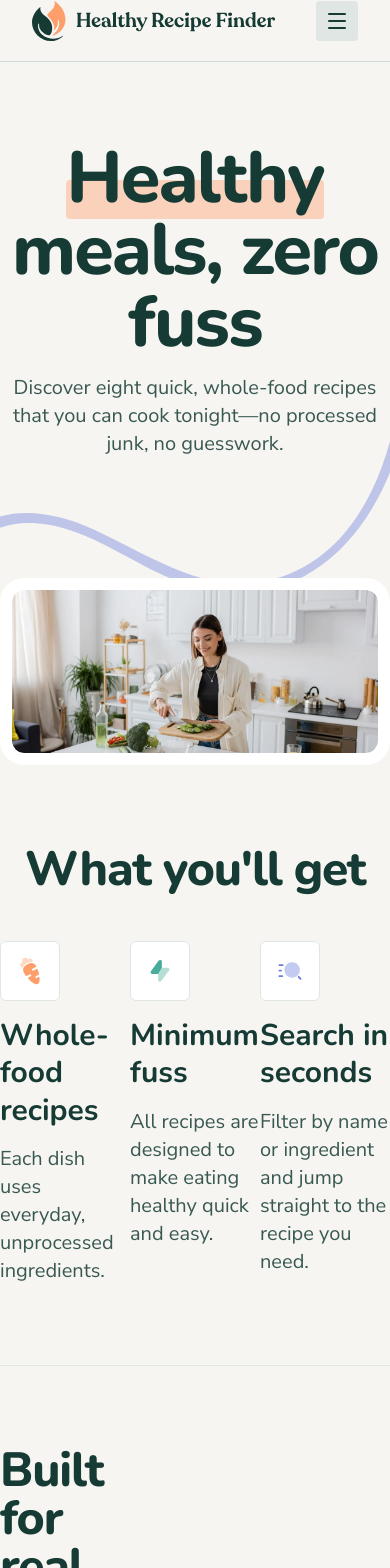
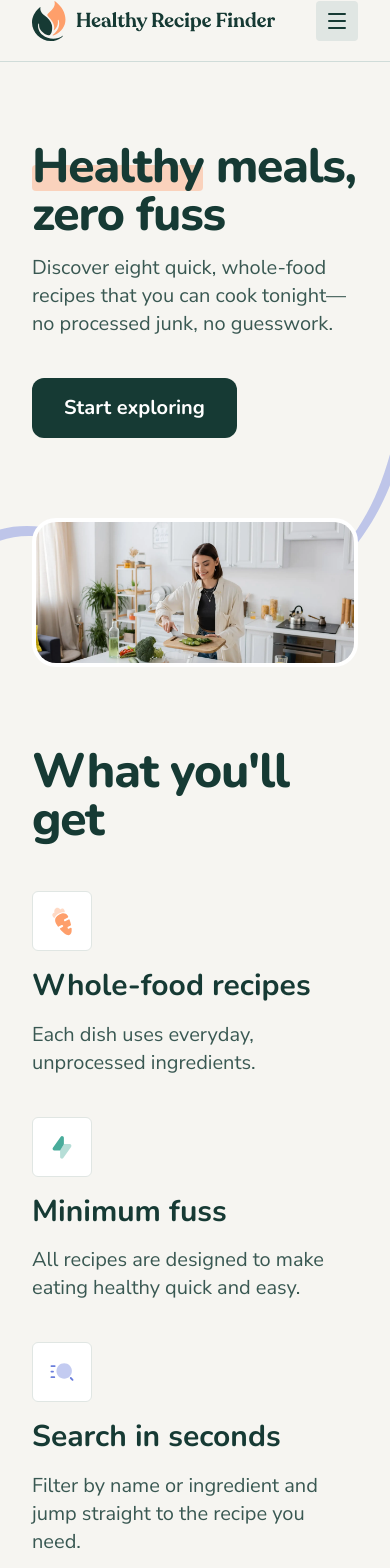
Before and after one commit to jaymiyam/frontend-mentor-recipe-finder, a Next.js app: page / in a window 390 px wide. Shown: the part 19-1587 px from the top of the page. Built offline with nearby package versions, Linux system fonts and the light colour scheme.

Commit message:
responsiveness settings

```diff
--- a/app/about/page.tsx
+++ b/app/about/page.tsx
@@ -11,13 +11,13 @@ export default function AboutPage() {
     <>
       {/* Headline section */}
       <section>
-        <div className="max-w-[1200px] mx-auto">
-          <div className="py-20 flex items-center gap-14 justify-between border-b border-b-neutral-200">
+        <div className="max-w-[1200px] mx-8 xl:mx-auto">
+          <div className="py-20 flex flex-col md:flex-row items-center gap-14 justify-between border-b border-b-neutral-200">
             <div className="flex flex-col gap-6 items-start justify-center">
               <span className="py-1 px-1.5 bg-orange-500 text-neutral-900 font-heading font-bold text-xl rounded-sm">
                 Our mission
               </span>
-              <h2 className="font-heading text-neutral-900 tracking-tight font-extrabold text-5xl text-balance leading-tight">
+              <h2 className="font-heading text-neutral-900 tracking-tight font-extrabold text-4xl md:text-5xl text-balance leading-tight">
                 Help more people cook nourishing meals, more often.
               </h2>
               <p className="text-xl max-w-[45ch] leading-relaxed">
@@ -82,10 +82,10 @@ export default function AboutPage() {
         />
       </AboutFeatures>
       <section>
-        <div className="max-w-[1200px] mx-auto">
-          <div className="py-24 flex items-center justify-between gap-14">
+        <div className="max-w-[1200px] mx-8 xl:mx-auto">
+          <div className="py-24 flex flex-col md:flex-row items-center justify-between gap-14">
             <div className="flex flex-col gap-6 items-start justify-center">
-              <h2 className="font-heading text-neutral-900 font-extrabold text-5xl text-balance leading-tight">
+              <h2 className="font-heading text-neutral-900 font-extrabold text-4xl md:text-5xl leading-tight">
                 Beyond the plate
               </h2>
               <p className="text-xl max-w-[45ch] leading-relaxed">
@@ -102,13 +102,13 @@ export default function AboutPage() {
                 </li>
               </ul>
             </div>
-            <div>
+            <div className="w-full">
               <Image
                 src={beyondThePlate}
                 width={1488}
                 height={800}
                 alt=""
-                className="max-w-[750px] rounded-2xl"
+                className="rounded-2xl"
               />
             </div>
           </div>
--- a/app/page.tsx
+++ b/app/page.tsx
@@ -12,9 +12,9 @@ export default function HomePage() {
   return (
     <>
       <section className="w-full bg-[url('/images/pattern-squiggle-1.svg')] bg-contain bg-no-repeat bg-[center_top_17%]">
-        <div className="max-w-[1200px] mx-auto pt-20 pb-24">
-          <div className="text-center flex flex-col items-center justify-center">
-            <h1 className=" font-heading font-extrabold tracking-tight text-neutral-900 text-7xl mb-4">
+        <div className="max-w-[1200px] mx-8 xl:mx-auto pt-20 pb-24">
+          <div className="text-left md:text-center flex flex-col items-start md:items-center justify-center">
+            <h1 className=" font-heading font-extrabold tracking-tight text-neutral-900 text-5xl sm:text-7xl mb-4">
               <span className="relative">
                 <span
                   className="absolute w-full h-[40%] rounded-sm bottom-2 bg-orange-500/40"
@@ -34,7 +34,7 @@ export default function HomePage() {
               path="/recipes"
             />
           </div>
-          <div className="my-20 rounded-3xl overflow-hidden border-12 border-white bg-white">
+          <div className="my-20 rounded-3xl overflow-hidden border-4 md:border-12 border-white bg-white">
             <Image
               src={hero}
               width={2384}
@@ -45,10 +45,10 @@ export default function HomePage() {
           </div>
           {/* Features Section */}
           <div className="border-b border-neutral-200 pb-20">
-            <h2 className="font-heading font-extrabold tracking-tight text-neutral-900 text-5xl mb-12 text-center">
+            <h2 className="font-heading font-extrabold tracking-tight text-neutral-900 text-5xl mb-12 text-left md:text-center">
               What you&apos;ll get
             </h2>
-            <div className="flex justify-between items-start">
+            <div className="flex flex-col gap-10 md:flex-row justify-between items-start">
               <FeatureCard
                 icon={wholeFood}
                 title="Whole-food recipes"
@@ -67,9 +67,9 @@ export default function HomePage() {
               />
             </div>
           </div>
-          <div className="flex items-center justify-between gap-16 pt-20">
+          <div className="flex flex-col md:flex-row items-center justify-between gap-16 pt-20">
             <div>
-              <h2 className="font-heading text-neutral-900 tracking-tight font-extrabold text-5xl mb-12">
+              <h2 className="font-heading text-neutral-900 tracking-tight font-extrabold text-5xl mb-4 md:mb-12">
                 Built for real life
               </h2>
               <p className="text-xl max-w-[80ch] leading-relaxed mb-4">
--- a/components/AboutFeatures.tsx
+++ b/components/AboutFeatures.tsx
@@ -8,8 +8,8 @@ type AboutFeaturesProps = {
 export default function AboutFeatures({ title, children }: AboutFeaturesProps) {
   return (
     <section className="w-full">
-      <div className="py-24 max-w-[1200px] border-b border-b-neutral-200 mx-auto grid grid-cols-[35%_65%]">
-        <h3 className="font-heading font-extrabold tracking-tight text-5xl text-neutral-900 leading-tight">
+      <div className="py-24 max-w-[1200px] mx-8 border-b border-b-neutral-200 xl:mx-auto grid gap-6  grid-cols-1 md:grid-cols-[35%_65%]">
+        <h3 className="font-heading font-extrabold tracking-tight text-4xl md:text-5xl text-neutral-900 leading-tight">
           {title}
         </h3>
         <div className="grid gap-12">{children}</div>
--- a/components/CallToAction.tsx
+++ b/components/CallToAction.tsx
@@ -5,12 +5,12 @@ import PrimaryButton from './PrimaryButton';
 
 export default function CallToAction() {
   return (
-    <section className="relative overflow-hidden max-w-[1200px] mx-auto py-24 bg-neutral-200 text-neutral-900 rounded-2xl flex flex-col gap-10 items-center justify-center">
-      <div className="relative z-1">
-        <h2 className="font-heading font-extrabold text-5xl mb-4">
+    <section className="relative overflow-hidden max-w-[1200px] mx-8 xl:mx-auto py-24 bg-neutral-200 text-neutral-900 text-center rounded-2xl flex flex-col gap-10 items-center justify-center">
+      <div className="relative z-1 mx-4">
+        <h2 className="font-heading font-extrabold text-4xl lg:text-4xl mb-4">
           Ready to cook smarter?
         </h2>
-        <p className="text-xl">
+        <p className="text-xl text-balance">
           Hit the button, pick a recipe, and get dinner on the table—fast.
         </p>
       </div>
@@ -24,14 +24,14 @@ export default function CallToAction() {
         width={315}
         height={391}
         alt=""
-        className="absolute -left-16 -bottom-10 z-0"
+        className="hidden sm:block absolute -left-16 -bottom-10 z-0"
       />
       <Image
         src={knife}
         width={339}
         height={339}
         alt=""
-        className="absolute -right-16 top-4 z-0"
+        className="hidden sm:block absolute -right-16 top-4 z-0"
       />
     </section>
   );
--- a/components/Footer.tsx
+++ b/components/Footer.tsx
@@ -2,8 +2,8 @@ import Link from 'next/link';
 
 export default function Footer() {
   return (
-    <footer className="py-10 px-15">
-      <div className="mx-auto max-w-[1200px] flex justify-between items-center">
+    <footer className="py-10 px-8 lg:px-15">
+      <div className="mx-auto max-w-[1200px] flex flex-col-reverse gap-6 md:flex-row justify-center md:justify-between items-center">
         <p>Made with ❤️ and 🥑</p>
         <div className="flex gap-6">
           <Link href={`https://bsky.app/`}>
--- a/components/Navbar.tsx
+++ b/components/Navbar.tsx
@@ -51,6 +51,7 @@ export default function Navbar() {
         <PrimaryButton
           text="Browse Recipes"
           classes="justify-self-end px-4 py-3"
+          hiddenOnMobile
           path="/recipes"
         />
 
@@ -77,7 +78,7 @@ export default function Navbar() {
         </button>
         {/* Mobile Nav and Button */}
         {isMobileMenuOpen && (
-          <div className="absolute w-full top-[150%] left-0 p-2 bg-white border border-neutral-300 rounded-lg shadow-md">
+          <div className="absolute z-99 w-full top-[150%] left-0 p-2 bg-white border border-neutral-300 rounded-lg shadow-md">
             <nav className=" flex flex-col">
               <Link
                 href="/"
--- a/components/PrimaryButton.tsx
+++ b/components/PrimaryButton.tsx
@@ -3,18 +3,22 @@ import Link from 'next/link';
 type PrimaryButtonProps = {
   text: string;
   classes?: string;
+  hiddenOnMobile?: boolean;
   path: string;
 };
 
 export default function PrimaryButton({
   text,
   classes,
+  hiddenOnMobile,
   path,
 }: PrimaryButtonProps) {
   return (
     <Link
       href={path}
-      className={`cursor-pointer hidden lg:block bg-neutral-900 text-white font-heading font-bold text-xl rounded-xl ${classes}`}
+      className={`cursor-pointer bg-neutral-900 text-white font-heading font-bold text-xl rounded-xl ${classes} ${
+        hiddenOnMobile ? 'hidden lg:block' : ''
+      }`}
     >
       {text}
     </Link>
```
